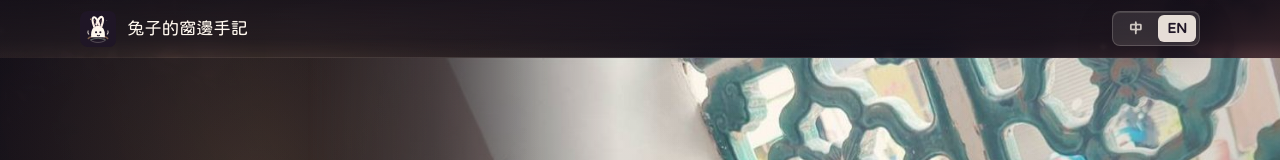
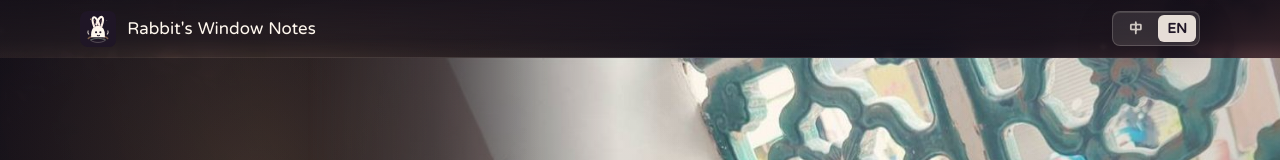
Before and after one commit to emu-rabbit/emu-rabbit.github.io, a website built with Vite: page index.html in a window 1280 px wide. Shown: the top 160 px of the page. Built offline with nearby package versions, Linux system fonts and the light colour scheme.

Commit message:
Fix: 支援 Header 標題中英切換與無障礙優化，並更新字體子集

```diff
--- a/index.html
+++ b/index.html
@@ -27,9 +27,10 @@
   <body>
     <header class="site-header" aria-label="網站頁首">
       <div class="site-header-inner">
-        <a class="brand-link" href="#" aria-label="兔子的窗邊手記">
+        <a class="brand-link" href="#">
           <img src="./brand-mark.svg" width="40" height="40" alt="" aria-hidden="true" />
-          <span>兔子的窗邊手記</span>
+          <span data-locale-content="zh-TW">兔子的窗邊手記</span>
+          <span data-locale-content="en">Rabbit's Window Notes</span>
         </a>
 
         <div class="language-switcher" aria-label="Language">
```
Also changed, not shown: public/fonts/emu-huninn-subset.woff2.
